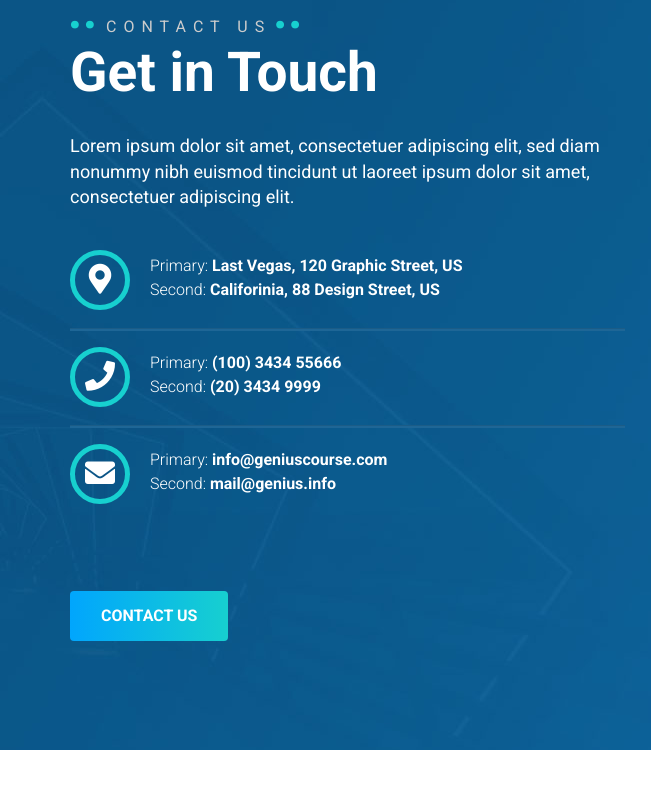
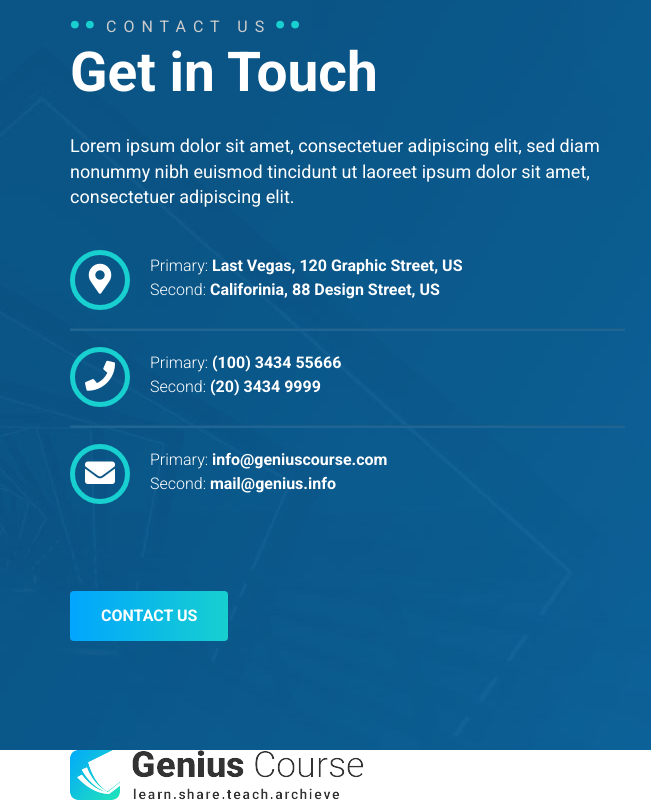
Before and after one commit to shakibdshy/Genius-Cours, a website with bundled scripts: page src/index.html in a window 1280 px wide. Shown: the part 8162-8962 px from the top of the page, 0-651 px from the left. Before the commit the page ends 8912 px from the top, so only its background shows below. Built offline with nearby package versions, Linux system fonts and the light colour scheme; grey boxes are pictures that could not be loaded.

Commit message:
Footer Update

```diff
--- a/src/index.html
+++ b/src/index.html
@@ -1854,7 +1854,21 @@
     </section>
     <!-- Contact Area End -->
 
-
+    <!-- Footer Area Start -->
+    <footer>
+        <div class="footer-top">
+            <div class="container">
+                <div class="row">
+                    <div class="col-xl-4">
+                        <div class="footer-logo">
+                            <img src="img/logo/f-logo.png" alt="">
+                        </div>
+                    </div>
+                </div>
+            </div>
+        </div>
+    </footer>
+    <!-- Footer Area End -->
 
 
 
```
